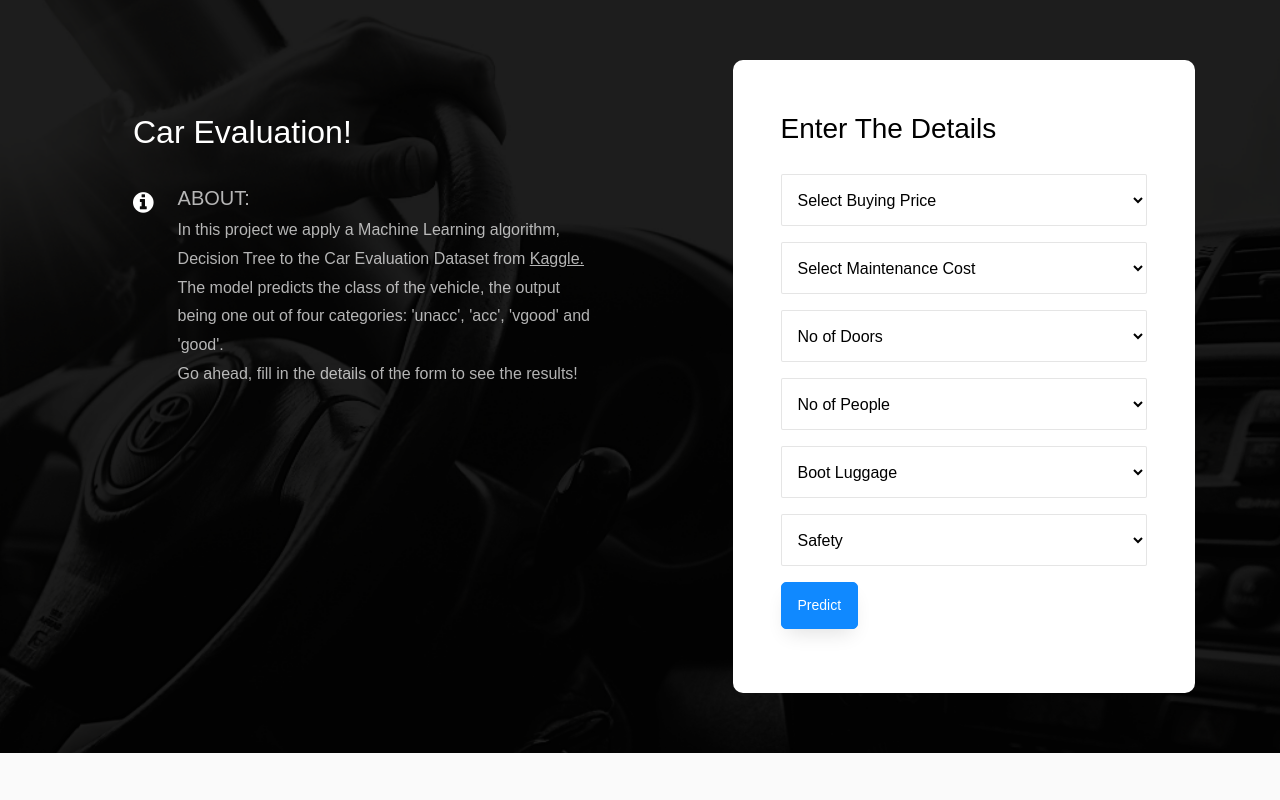
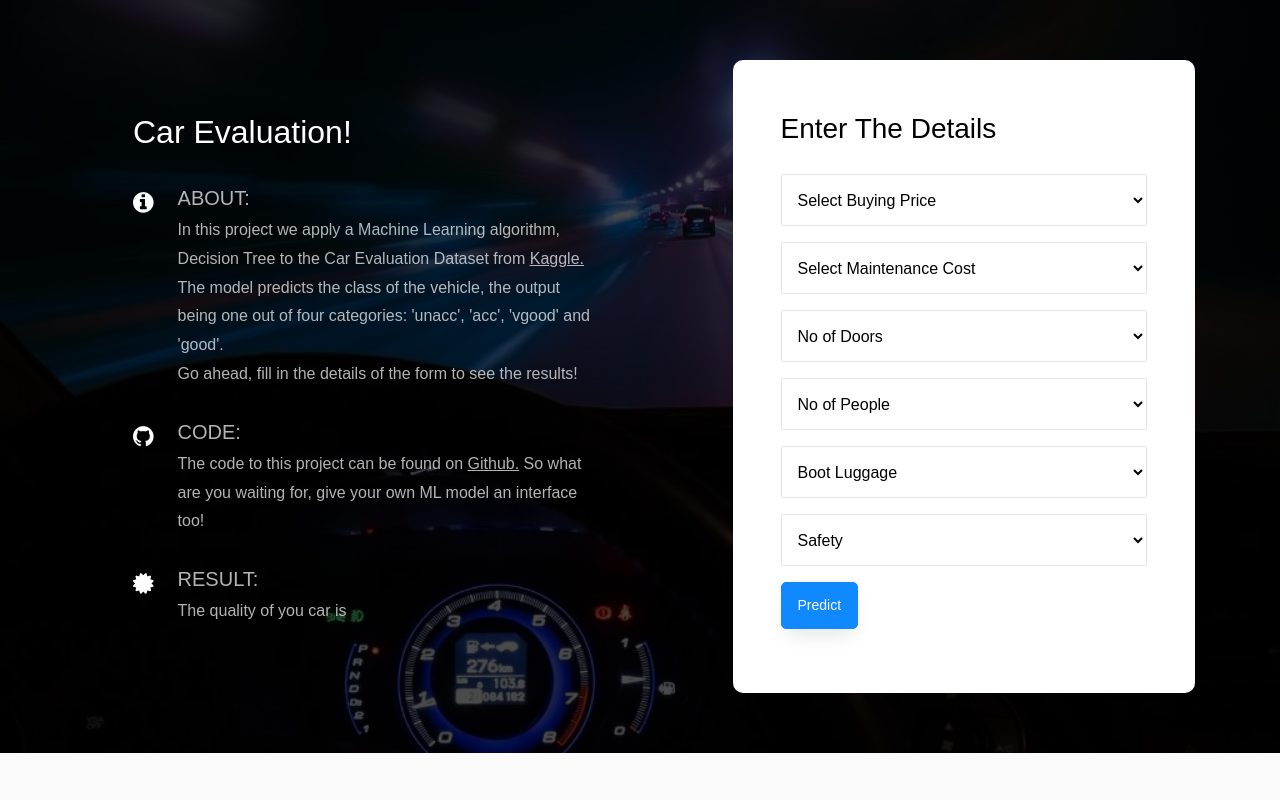
Before and after one commit to manas-v/deploy-ML-model-with-Django, a Django app: page /index in a window 1280 px wide. Run offline with Django 3.2, Linux system fonts and the light colour scheme; parts of the project's set-up code (start-up, migrations or seed data) failed here and were passed over; some libraries are stand-ins or nearby versions.

Commit message:
Update print class

```diff
--- a/templates/index.html
+++ b/templates/index.html
@@ -8,8 +8,7 @@
 	<meta charset="utf-8">
 	<meta name="viewport" content="width=device-width, initial-scale=1, shrink-to-fit=no">
 
-	<link href='https://fonts.googleapis.com/css?family=Roboto:400,100,300,700' rel='stylesheet' type='text/css'>
-
+	<!-- <link href='https://fonts.googleapis.com/css?family=Roboto:400,100,300,700' rel='stylesheet' type='text/css'> -->
 	<link rel="stylesheet" href="https://stackpath.bootstrapcdn.com/font-awesome/4.7.0/css/font-awesome.min.css">
 
 	<link rel="stylesheet" href="{% static 'css/style.css' %}">
@@ -35,10 +34,38 @@
 											<p><span>About:</span> In this project we apply a Machine Learning
 												algorithm, Decision Tree to the Car Evaluation Dataset from <u><a
 														href="https://www.kaggle.com/elikplim/car-evaluation-data-set">Kaggle.</a></u><br />
-												The model predicts the class of the vehicle, the output being one out of four categories: 'unacc', 'acc', 'vgood' and 'good'.<br />
+												The model predicts the class of the vehicle, the output being one out of
+												four categories: 'unacc', 'acc', 'vgood' and 'good'.<br />
 												Go ahead, fill in the details of the form to see the results!
 											</p>
-											<b><h1 style="color:white"><div id="theClass"></div></h1></b>
+
+										</div>
+									</div>
+									<div class="dbox w-100 d-flex align-items-start">
+										<div class="icon d-flex align-items-center justify-content-center">
+											<span class="fa fa-github"></span>
+										</div>
+										<div class="text pl-4">
+											<p><span>Code:</span> The code to this project can be found on <u><a
+														href="https://github.com/manas-v/deploy-ML-model-with-Django">Github.</a></u>
+												So what are you waiting for, give your own ML model an interface too!
+											</p>
+
+										</div>
+									</div>
+									<div class="dbox w-100 d-flex align-items-start">
+										<div class="icon d-flex align-items-center justify-content-center">
+											<span class="fa fa-certificate"></span>
+										</div>
+										<div class="text pl-4">
+											<p><span>Result:</span> The quality of you car is
+												<b>
+													<h1 style="color:white">
+														<div id="theClass"></div>
+													</h1>
+												</b>
+											</p>
+
 										</div>
 									</div>
 								</div>
@@ -114,7 +141,7 @@
 											</div>
 											<div id="form-message-warning" class="mb-4"></div>
 											<div id="form-message-success" class="mb-4">
-												The details were sent, thank you!
+												Calculating!
 											</div>
 										</div>
 									</form>
```
Also changed, not shown: static/images/bg_1.jpg.
